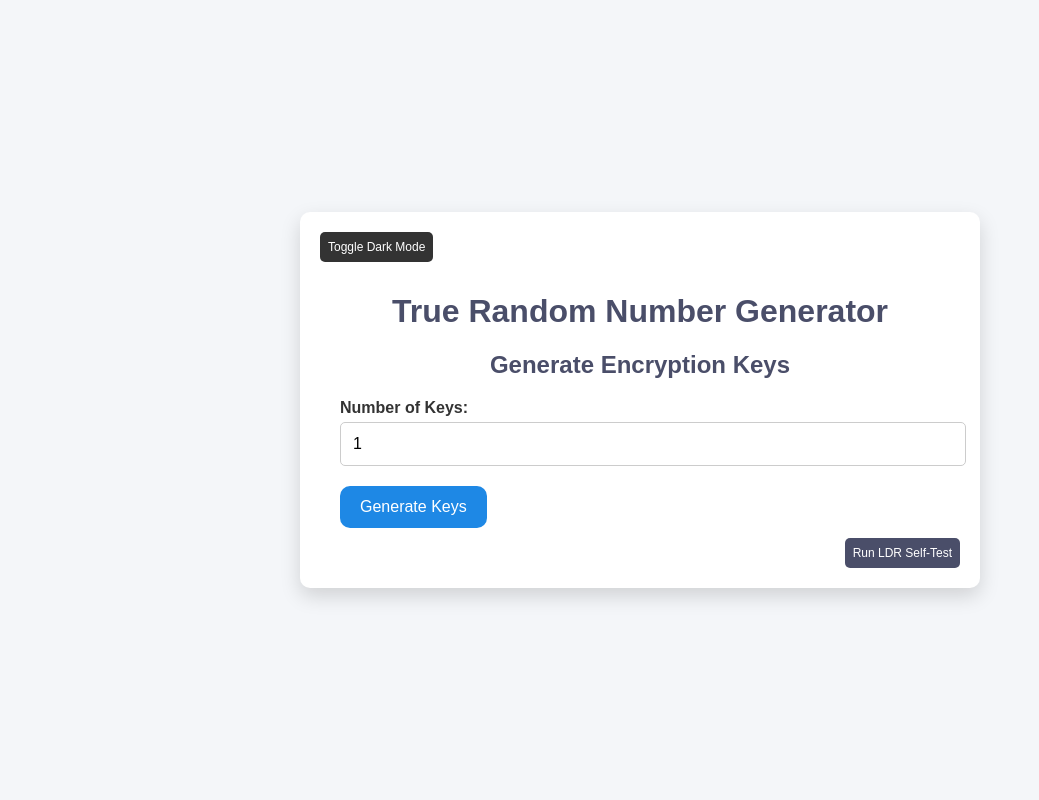
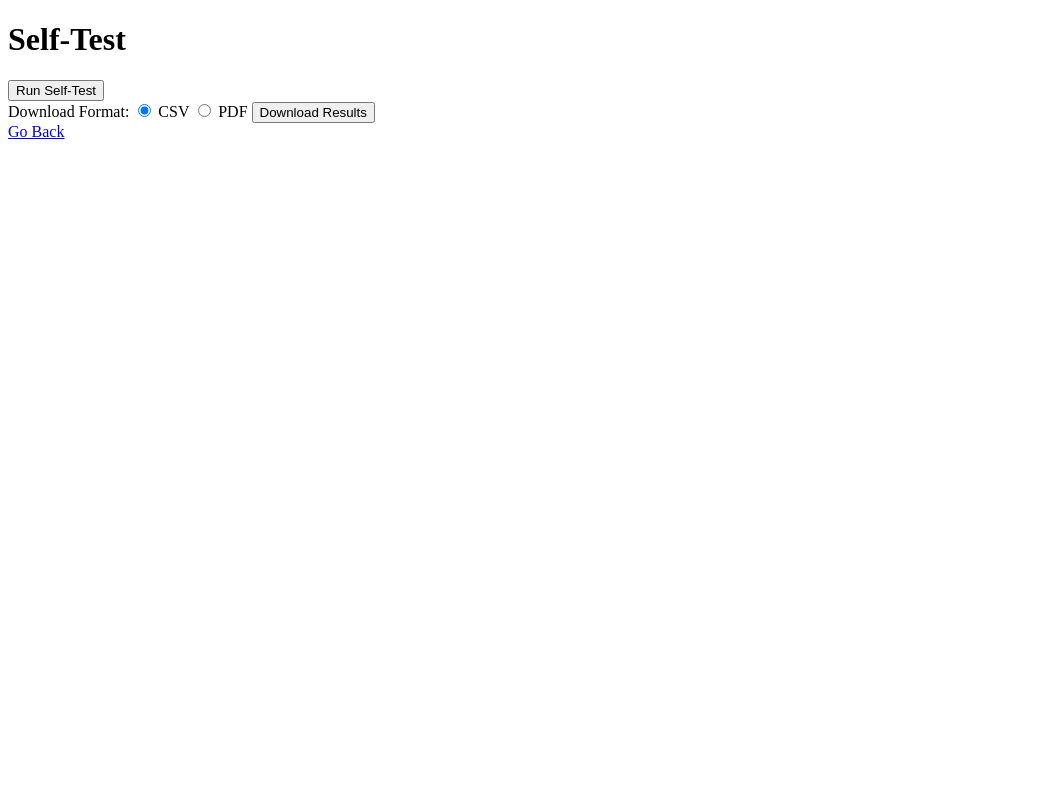
Before and after one commit to ms26961/Jangi, a Flask app: page / in a window 1280 px wide. Shown: the whole page, without its empty margins (0-1039 px from the left). Run offline with Flask 3, Linux system fonts and the light colour scheme.

Commit message:
Update index.html

```diff
--- a/400v1/templates/index.html
+++ b/400v1/templates/index.html
@@ -2,178 +2,27 @@
 <html lang="en">
 <head>
     <meta charset="UTF-8">
-    <meta name="viewport" content="width=device-width, initial-scale=1.0">
-    <title>TRNG Web Interface</title>
-    <style>
-        /* General styling */
-        :root {
-            --light-bg: #f4f6f9;
-            --dark-bg: #2c2c2c;
-            --light-text: #333;
-            --dark-text: #e0e0e0;
-            --primary-color: #1e88e5;
-            --accent-color: #4a4e69;
-        }
-
-        body {
-            font-family: Arial, sans-serif;
-            background-color: var(--light-bg);
-            color: var(--light-text);
-            margin: 0;
-            padding: 0;
-            display: flex;
-            justify-content: center;
-            align-items: center;
-            min-height: 100vh;
-            flex-direction: column;
-            transition: background-color 0.3s, color 0.3s;
-        }
-
-        .container {
-            width: 90%;
-            max-width: 600px;
-            background-color: #ffffff;
-            border-radius: 10px;
-            padding: 60px 40px;
-            box-shadow: 0px 8px 20px rgba(0, 0, 0, 0.15);
-            position: relative;
-            transition: background-color 0.3s, color 0.3s;
-        }
-
-        h1, h2 {
-            color: var(--accent-color);
-            text-align: center;
-        }
-
-        .dark-mode h1, .dark-mode h2 {
-            color: var(--dark-text);
-        }
-
-        label {
-            font-weight: bold;
-            display: block;
-            margin-top: 20px;
-        }
-
-        input[type="number"] {
-            padding: 12px;
-            border-radius: 5px;
-            border: 1px solid #ccc;
-            margin-top: 5px;
-            width: 100%;
-            font-size: 16px;
-        }
-
-        button {
-            padding: 12px 20px;
-            border-radius: 10px;
-            border: none;
-            cursor: pointer;
-            font-size: 16px;
-            margin-top: 20px;
-            display: inline-block;
-        }
-
-        .generate-btn {
-            background-color: var(--primary-color);
-            color: white;
-            transition: background-color 0.5s;
-        }
-
-        .generate-btn:hover {
-            background-color: var(--accent-color);
-        }
-
-        .test-btn {
-            position: absolute;
-            bottom: 20px;
-            right: 20px;
-            background-color: var(--accent-color);
-            color: white;
-            font-size: 12px;
-            padding: 8px;
-            border-radius: 5px;
-            cursor: pointer;
-            transition: background-color 0.3s;
-        }
-
-        .test-btn:hover {
-            background-color: var(--primary-color);
-        }
-
-        .toggle-btn {
-            position: absolute;
-            top: 0px;
-            left: 20px;
-            background-color: #333;
-            color: white;
-            font-size: 12px;
-            padding: 8px;
-            border-radius: 5px;
-            cursor: pointer;
-            transition: background-color 0.3s;
-        }
-
-        .toggle-btn:hover {
-            background-color: #555;
-        }
-
-        table {
-            width: 100%;
-            margin-top: 20px;
-            border-collapse: collapse;
-            color: inherit;
-            background-color: inherit;
-            transition: color 0.3s, background-color 0.3s;
-        }
-
-        th, td {
-            padding: 12px;
-            text-align: center;
-            border: 1px solid #ddd;
-        }
-
-        th {
-            background-color: var(--accent-color);
-            color: white;
-        }
-
-        .dark-mode {
-            background-color: var(--dark-bg);
-            color: var(--dark-text);
-        }
-
-        .dark-mode .container {
-            background-color: #3a3a3a;
-        }
-
-        .dark-mode th {
-            background-color: #555;
-        }
-    </style>
+    <title>Self-Test</title>
     <script>
-        function toggleDarkMode() {
-            document.body.classList.toggle('dark-mode');
-        }
-
         function runSelfTest() {
             fetch('/run_self_test', { method: 'POST' })
                 .then(response => response.json())
                 .then(data => {
-                    const resultsDiv = document.getElementById('testResults');
-                    resultsDiv.innerHTML = '';
+                    const resultsDiv = document.getElementById('results');
+                    resultsDiv.innerHTML = '<h2>Self-Test Results</h2>';
 
-                    let resultTable = '<table><tr><th>Sensor ID</th><th>Value</th><th>Status</th></tr>';
-                    data.forEach(result => {
-                        resultTable += `<tr>
-                            <td>${result["Sensor ID"]}</td>
-                            <td>${result["Value"]}</td>
-                            <td>${result["Status"]}</td>
-                        </tr>`;
+                    data.forEach(group => {
+                        let resultTable = `<h3>${group["Multiplexer"]}</h3>`;
+                        resultTable += '<table><tr><th>Sensor ID</th><th>Value</th></tr>';
+                        group["Values"].forEach((value, index) => {
+                            resultTable += `<tr>
+                                <td>${group["Multiplexer"]} - Sensor ${index + 1}</td>
+                                <td>${value}</td>
+                            </tr>`;
+                        });
+                        resultTable += '</table>';
+                        resultsDiv.innerHTML += resultTable;
                     });
-                    resultTable += '</table>';
-
-                    resultsDiv.innerHTML = resultTable;
                 })
                 .catch(error => {
                     console.error('Error running self-test:', error);
@@ -182,24 +31,15 @@
     </script>
 </head>
 <body>
-    <div class="container">
-        <h1>True Random Number Generator</h1>
-
-        <button class="toggle-btn" onclick="toggleDarkMode()">Toggle Dark Mode</button>
-        <button class="test-btn" onclick="runSelfTest()">Run LDR Self-Test</button>
-
-        <div class="form">
-            <h2>Generate Encryption Keys</h2>
-            <form action="/generate" method="post">
-                <label for="num_keys">Number of Keys:</label>
-                <input type="number" id="num_keys" name="num_keys" min="1" value="1" required>
-                <button type="submit" class="generate-btn">Generate Keys</button>
-            </form>
-        </div>
-
-        <div id="testResults" class="results">
-            <!-- Results will be dynamically displayed here -->
-        </div>
-    </div>
+    <h1>Self-Test</h1>
+    <button onclick="runSelfTest()">Run Self-Test</button>
+    <div id="results"></div>
+    <form action="/download_self_test" method="post">
+        <label>Download Format:</label>
+        <input type="radio" name="download_format" value="csv" checked> CSV
+        <input type="radio" name="download_format" value="pdf"> PDF
+        <button type="submit">Download Results</button>
+    </form>
+    <a href="/">Go Back</a>
 </body>
 </html>
```
